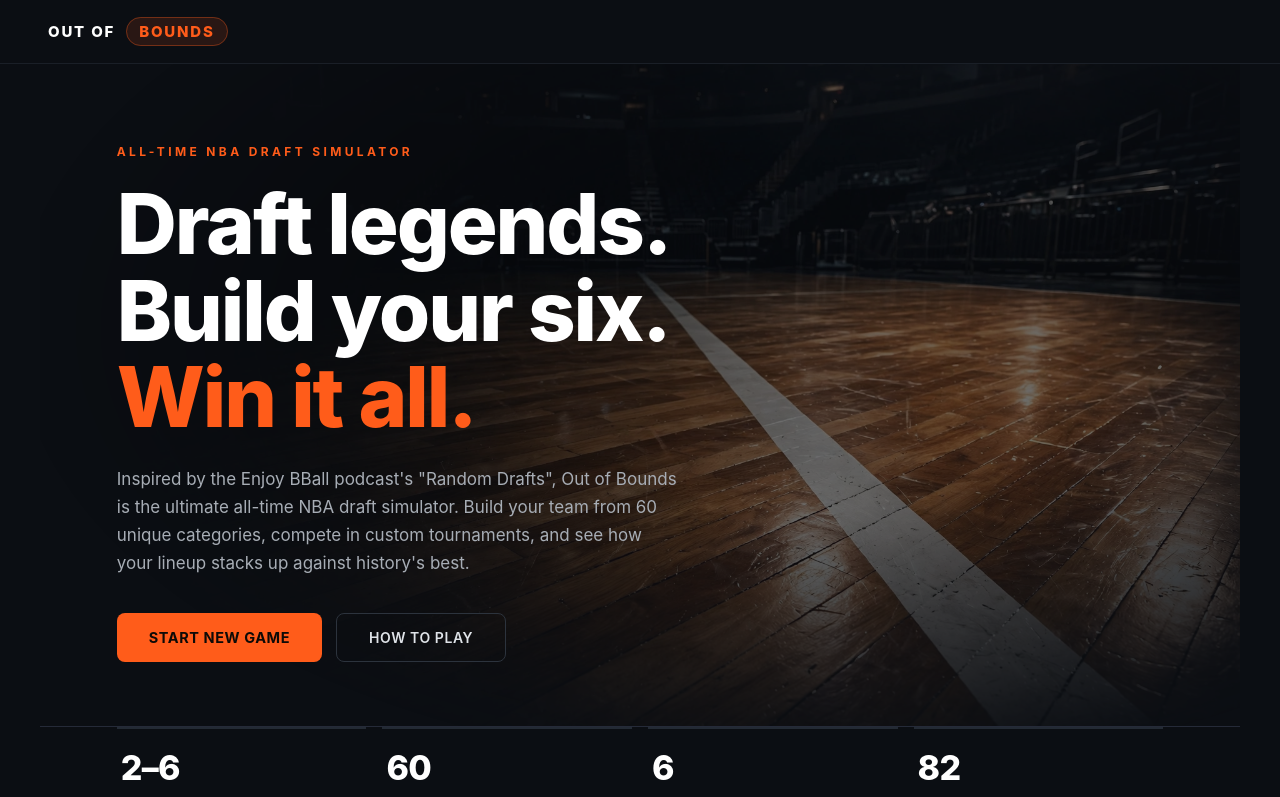
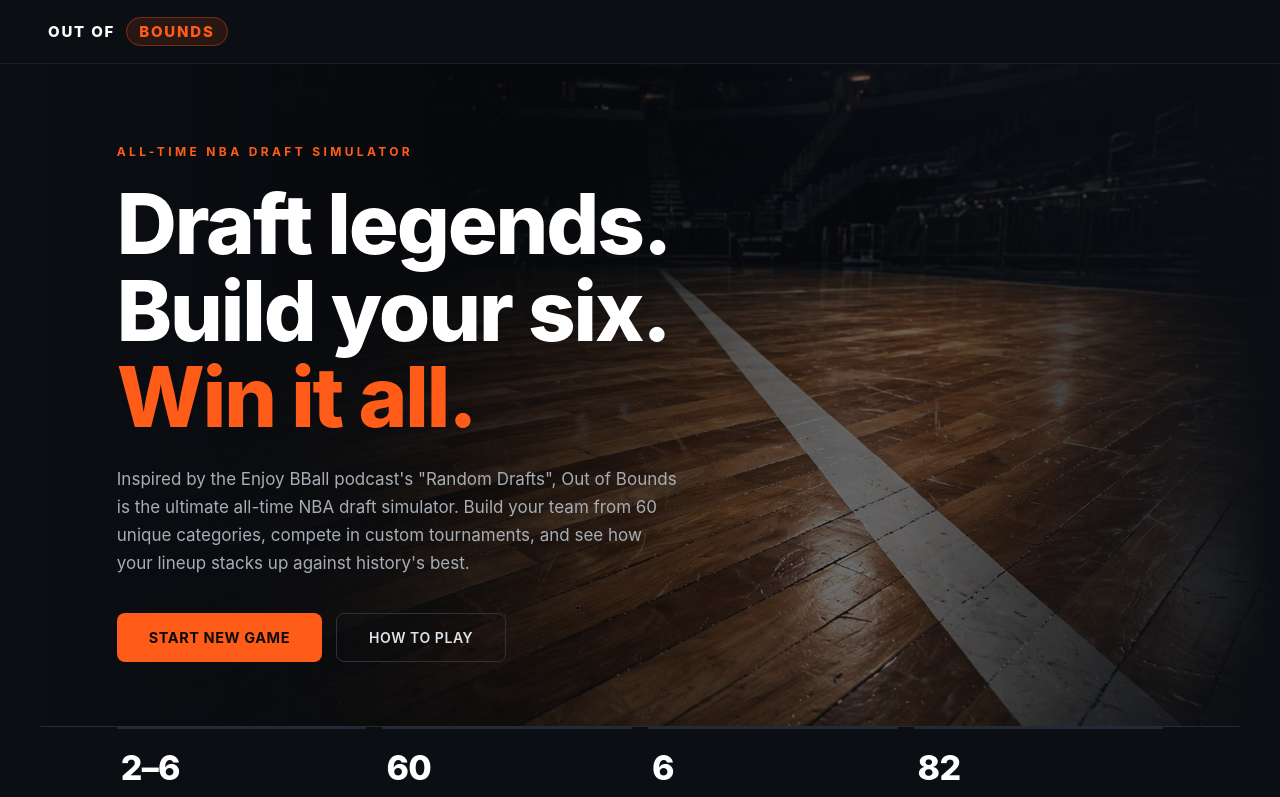
Before and after one commit to notm4nk/out-of-bounds, a React (Vite) app: page / in a window 1280 px wide. Shown: the top 797 px of the page. Built offline with nearby package versions, Linux system fonts and the light colour scheme.

Commit message:
Refactor .oob-hero styles for better layout

```diff
--- a/src/style.css
+++ b/src/style.css
@@ -96,7 +96,7 @@ body{background:#080c10}.home-app{max-width:none;padding:0}
 .oob-navbtn{background:#ff5c1a;border:none;color:#0d0a07;font-weight:700;font-size:12.5px;letter-spacing:.06em;padding:11px 22px;border-radius:7px;cursor:pointer;transition:background .15s;white-space:nowrap}
 .oob-navbtn:hover{background:#ff7040}
 .oob-hero{padding:clamp(60px,10vh,120px) clamp(20px,6vw,80px) clamp(50px,8vh,90px);max-width:1200px;margin:0 auto;position:relative}
-.oob-hero::before{content:'';position:absolute;inset:0;background:url('/court-sideline.webp') right center/cover no-repeat;opacity:0.4;pointer-events:none;-webkit-mask-image:radial-gradient(ellipse 90% 90% at 65% 40%,#000 30%,transparent 75%);mask-image:radial-gradient(ellipse 90% 90% at 65% 40%,#000 30%,transparent 75%)}
+.oob-hero{overflow:visible}.oob-hero::before{content:'';position:absolute;top:0;bottom:0;left:0;right:calc(-1 * (100vw - 100%) / 2);background:url('/court-sideline.webp') right center/cover no-repeat;opacity:0.4;pointer-events:none;-webkit-mask-image:linear-gradient(to right,transparent 0%,#000 35%,#000 70%,transparent 100%);mask-image:linear-gradient(to right,transparent 0%,#000 35%,#000 70%,transparent 100%)}
 .oob-heroinner{position:relative;z-index:1}
 .oob-eyebrow{font-size:12px;font-weight:700;letter-spacing:.28em;color:#ff5c1a;margin-bottom:22px}
 .oob-title{font-size:clamp(44px,6.5vw,84px);font-weight:800;line-height:1.04;letter-spacing:-.025em;color:#fff;margin:0 0 24px}
```
